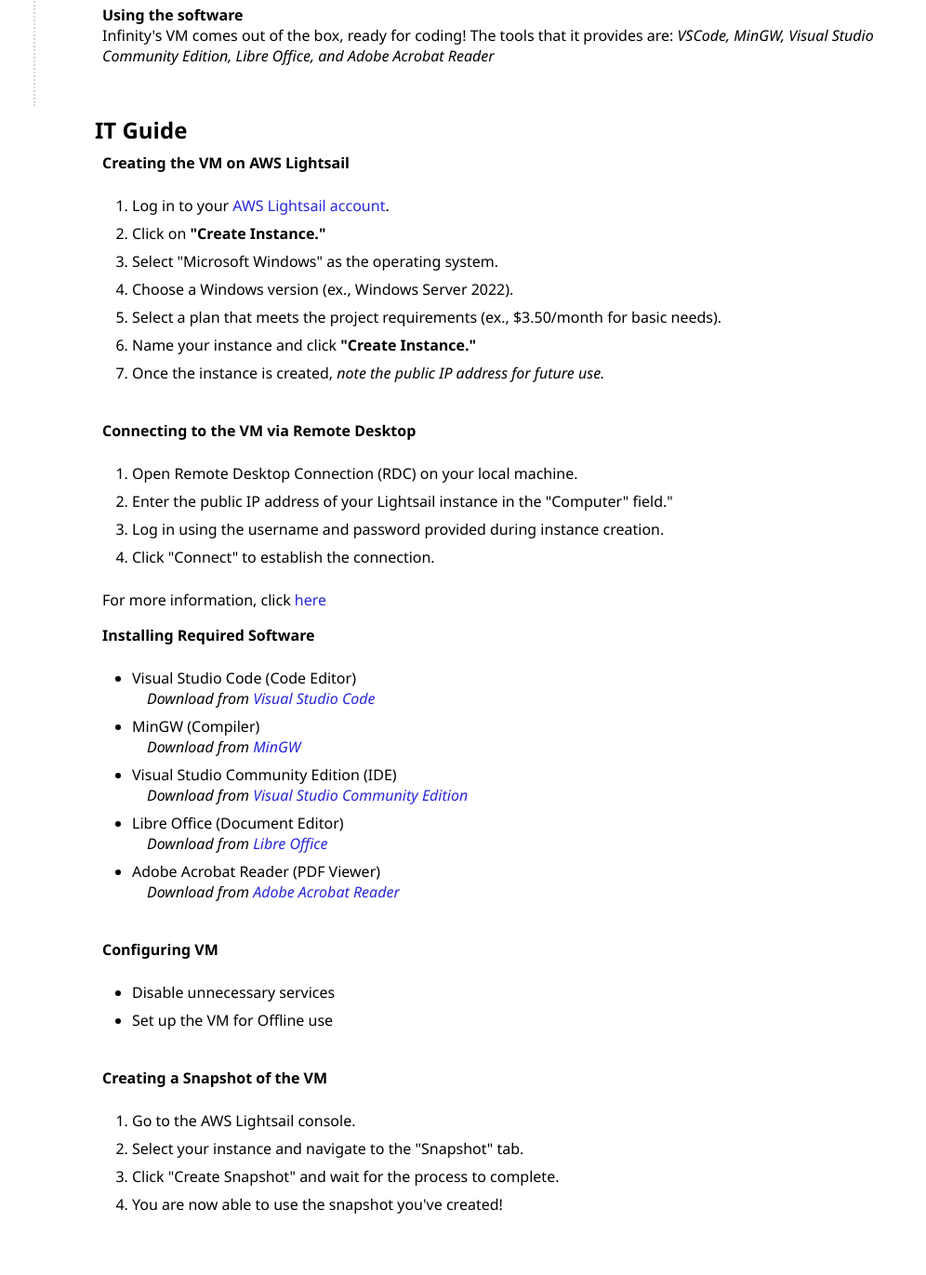
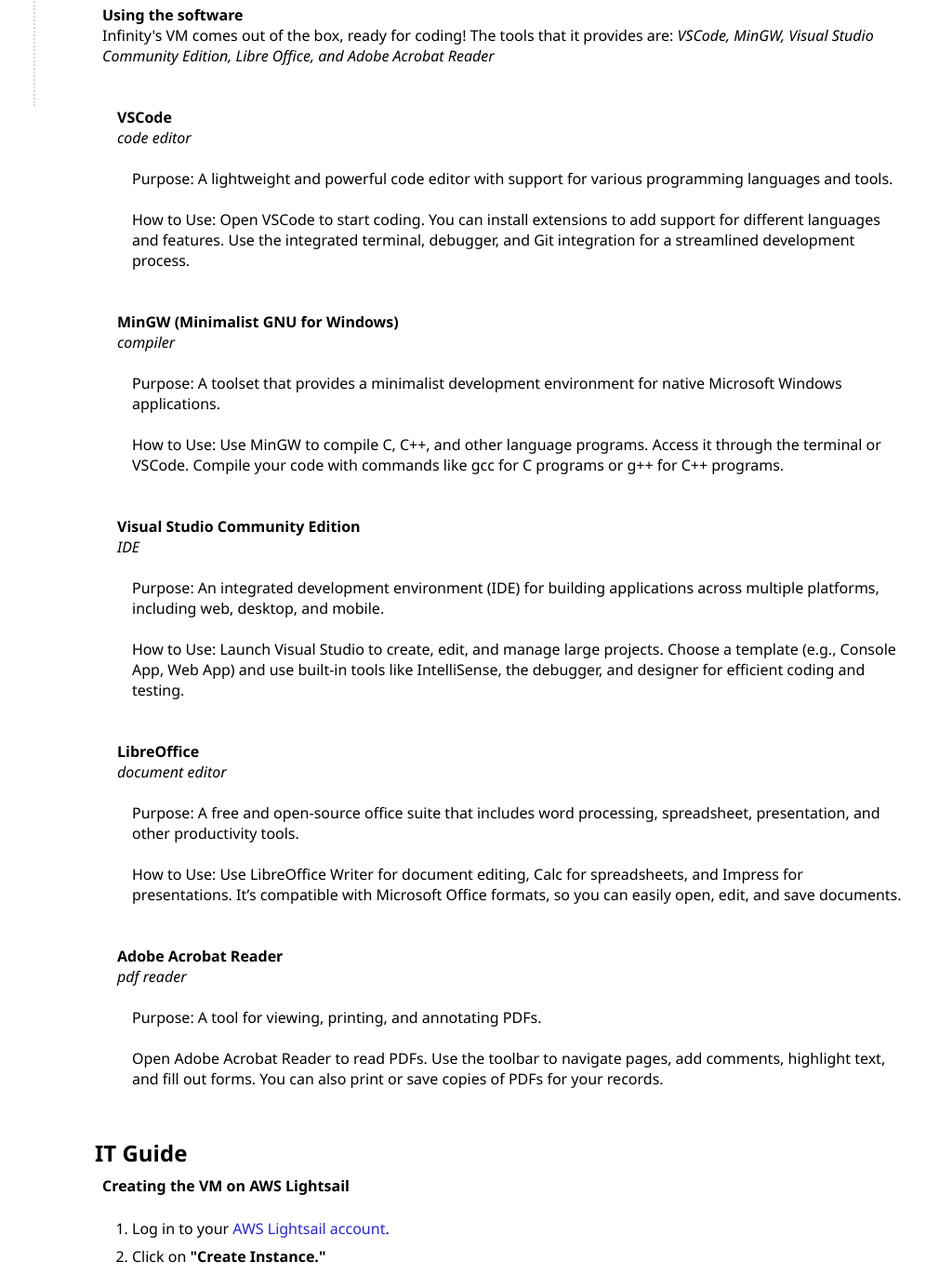
Before and after one commit to hadences/Cloud-Infinity, a website built with Vite: page static/pages/documentation.html in a window 1280 px wide. Shown: the part 766-2137 px from the top of the page at 93% size, without its empty margins (284-1280 px from the left). Built offline with nearby package versions, Linux system fonts and the light colour scheme.

Commit message:
Added new information for the user guide documentation

```diff
--- a/static/pages/documentation.html
+++ b/static/pages/documentation.html
@@ -72,6 +72,62 @@
             <section id="user-software">
               <h4>Using the software</h4>
               <p>Infinity's VM comes out of the box, ready for coding! The tools that it provides are: <i>VSCode, MinGW, Visual Studio Community Edition, Libre Office, and Adobe Acrobat Reader</i></p>
+              <br/>
+              <br/>
+              <div class="indent">
+                <h4>VSCode</h4>
+                <p><i>code editor</i></p>
+                <br>
+                <p class="indent">Purpose: A lightweight and powerful code editor with support for various programming languages and tools.</p>
+                <br>
+                <p class="indent">How to Use: Open VSCode to start coding. You can install extensions to add support for different languages and features. Use the integrated terminal, debugger, and Git integration for a streamlined development process.
+                </p>
+              </div>
+              <br/>
+              <br/>
+              <div class="indent">
+                <h4>MinGW (Minimalist GNU for Windows)</h4>
+                <p><i>compiler</i></p>
+                <br>
+                <p class="indent">Purpose: A toolset that provides a minimalist development environment for native Microsoft Windows applications.</p>
+                <br>
+                <p class="indent">How to Use: Use MinGW to compile C, C++, and other language programs. Access it through the terminal or VSCode. Compile your code with commands like gcc for C programs or g++ for C++ programs.
+                </p>
+              </div>
+              <br/>
+              <br/>
+              <div class="indent">
+                <h4>Visual Studio Community Edition</h4>
+                <p><i>IDE</i></p>
+                <br>
+                <p class="indent">Purpose: An integrated development environment (IDE) for building applications across multiple platforms, including web, desktop, and mobile.</p>
+                <br>
+                <p class="indent">How to Use: Launch Visual Studio to create, edit, and manage large projects. Choose a template (e.g., Console App, Web App) and use built-in tools like IntelliSense, the debugger, and designer for efficient coding and testing.
+
+                </p>
+              </div>
+              <br/>
+              <br/>
+              <div class="indent">
+                <h4>LibreOffice</h4>
+                <p><i>document editor</i></p>
+                <br>
+                <p class="indent">Purpose: A free and open-source office suite that includes word processing, spreadsheet, presentation, and other productivity tools.</p>
+                <br>
+                <p class="indent">How to Use: Use LibreOffice Writer for document editing, Calc for spreadsheets, and Impress for presentations. It’s compatible with Microsoft Office formats, so you can easily open, edit, and save documents.
+                </p>
+              </div>
+              <br/>
+              <br/>
+              <div class="indent">
+                <h4>Adobe Acrobat Reader</h4>
+                <p><i>pdf reader</i></p>
+                <br>
+                <p class="indent">Purpose: A tool for viewing, printing, and annotating PDFs.</p>
+                <br>
+                <p class="indent">Open Adobe Acrobat Reader to read PDFs. Use the toolbar to navigate pages, add comments, highlight text, and fill out forms. You can also print or save copies of PDFs for your records.
+                </p>
+              </div>
             </section>
             <br>
             <br>
```
